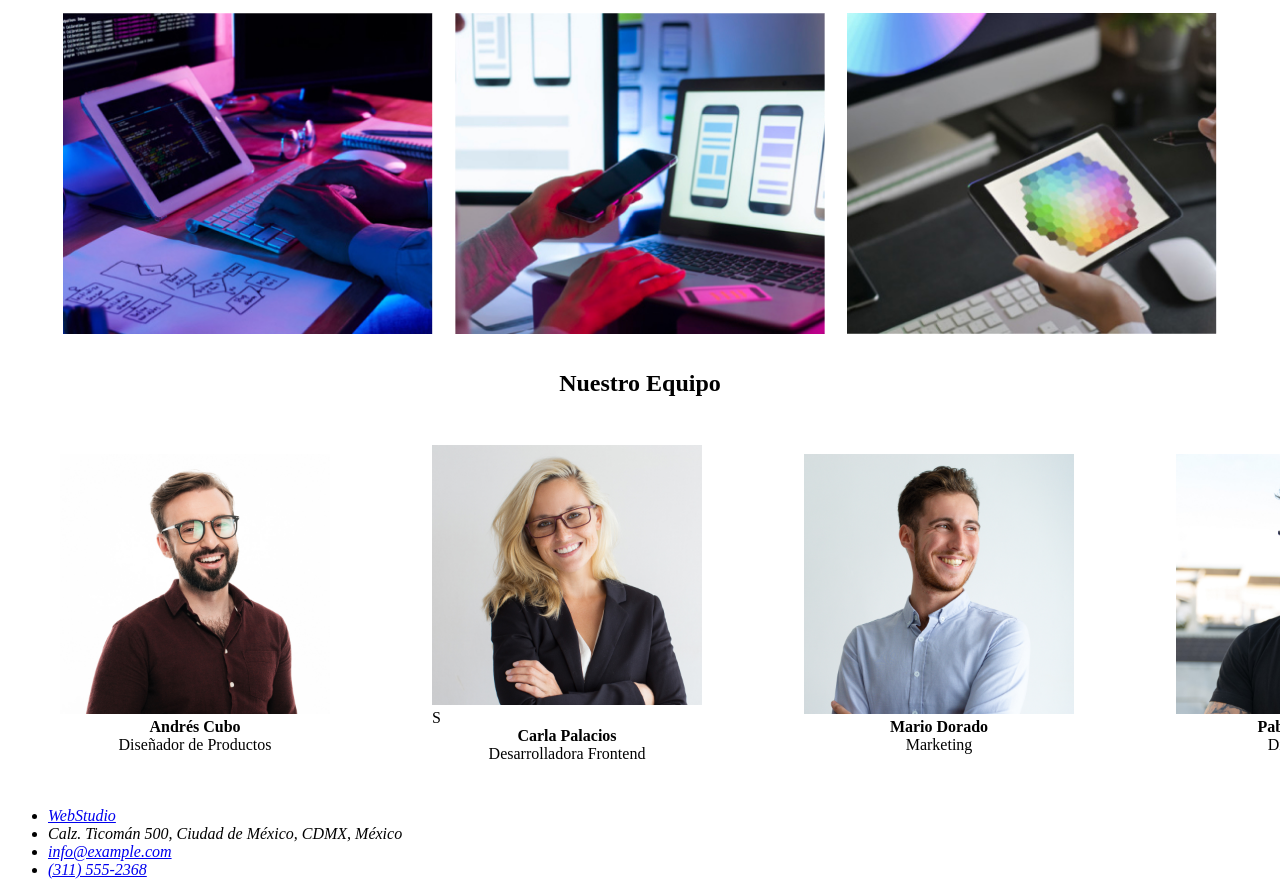
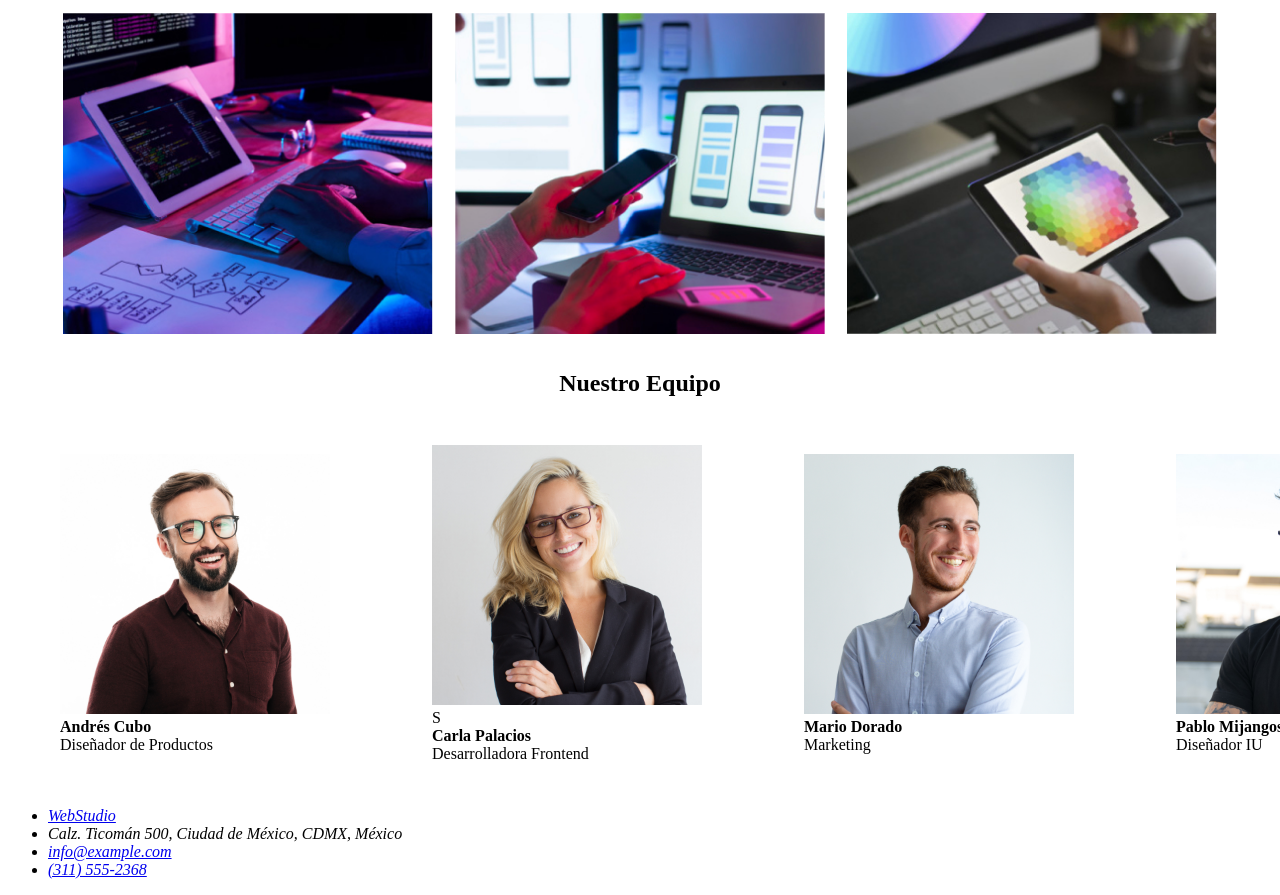
Before and after one commit to landres252/goit-markup-hw-01, a plain HTML site: page index.html in a window 1280 px wide. Shown: the part 467-1362 px from the top of the page. Drawn offline with Linux system fonts and the light colour scheme.

Commit message:
Validator 2
Segunda validacion

```diff
--- a/index.html
+++ b/index.html
@@ -61,7 +61,7 @@
             <td>
                 <figure>
                 <img src="images/imagen4.jpg" alt="Cara 1" width="270"/>
-                <figcaption align="center">
+                <figcaption>
                  <b>Andrés Cubo</b> <br>
                  Diseñador de Productos
                 </figcaption>
@@ -70,7 +70,7 @@
             <td>
                 <figure>
                     <img src="images/imagen5.jpg" alt="Cara 2" width="270"/>S
-                    <figcaption align="center">
+                    <figcaption>
                     <b>Carla Palacios</b> <br>
                     Desarrolladora Frontend
                     </figcaption>
@@ -79,7 +79,7 @@
             <td>
                 <figure>
                     <img src="images/imagen6.jpg" alt="Cara 3" width="270"/>
-                    <figcaption align="center">
+                    <figcaption>
                     <b>Mario Dorado</b> <br>
                     Marketing
                     </figcaption>
@@ -88,7 +88,7 @@
             <td>
                 <figure>
                 <img src="images/imagen7.jpg" alt="Cara 4" width="270"/>
-                <figcaption align="center">
+                <figcaption>
                 <b>Pablo Mijangos</b> <br>
                 Diseñador IU
                 </figcaption>
@@ -96,7 +96,6 @@
             </td>
         </tr>
         </table>
-    </figure>
     <footer>
     <address>
         <ul>
```
